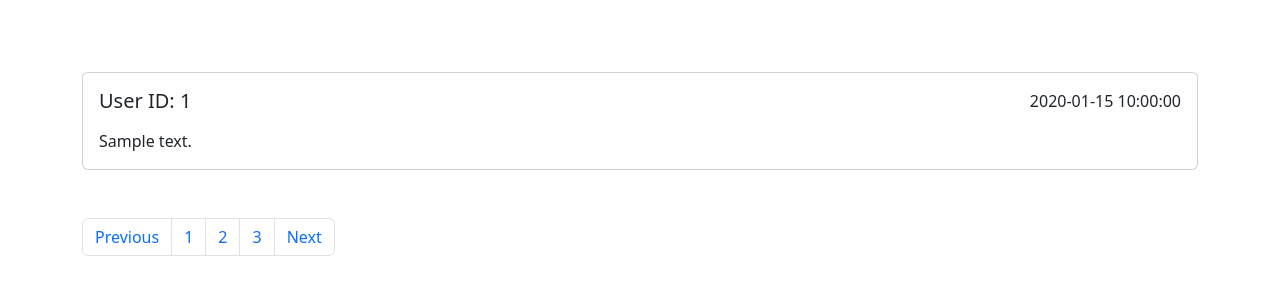
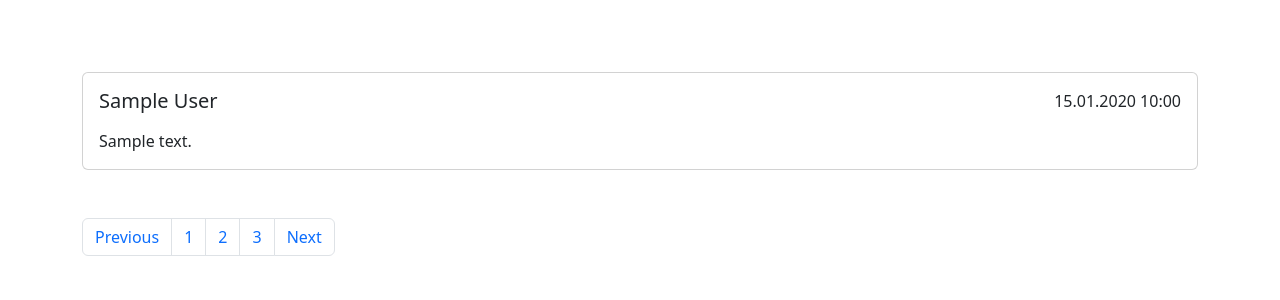
Before and after one commit to kondzerau-ivan/guestbook, a PHP site: page / in a window 1280 px wide. Shown: the part 56-356 px from the top of the page. Run offline with PHP 8.4, Linux system fonts and the light colour scheme; tables that the repository leaves empty hold one stand-in row (values such as "Sample post").

Commit message:
add function getMessage

```diff
--- a/functions/helpers.php
+++ b/functions/helpers.php
@@ -119,7 +119,7 @@ function getMessage(): array
   if (!checkAdmin()) {
     $where = 'WHERE status = 1';
   }
-  $stmt = $dbh->prepare("SELECT * FROM messages {$where}");
+  $stmt = $dbh->prepare("SELECT messages.*, DATE_FORMAT(messages.created_at, '%d.%m.%Y %H:%i') AS date, users.name FROM messages JOIN users ON users.id = messages.user_id {$where}");
   $stmt->execute();
   return $stmt->fetchAll();
 }
--- a/view/templates/home.tpl.php
+++ b/view/templates/home.tpl.php
@@ -47,8 +47,8 @@ require_once __DIR__ . '/header.tpl.php';
           <div class="card mb-5 <?= !$message['status'] ? 'border-danger' : '' ?>">
             <div class="card-body">
               <div class="d-flex justify-content-between">
-                <h5 class="card-title">User ID: <?= $message['user_id'] ?></h5>
-                <p class="message-created"><?= $message['created_at'] ?></p>
+                <h5 class="card-title"><?= $message['name'] ?></h5>
+                <p class="message-created"><?= $message['date'] ?></p>
               </div>
               <p class="card-text"><?= nl2br(htmlsc($message['text'])) ?></p>
               <?php if (checkAdmin()) : ?>
```
